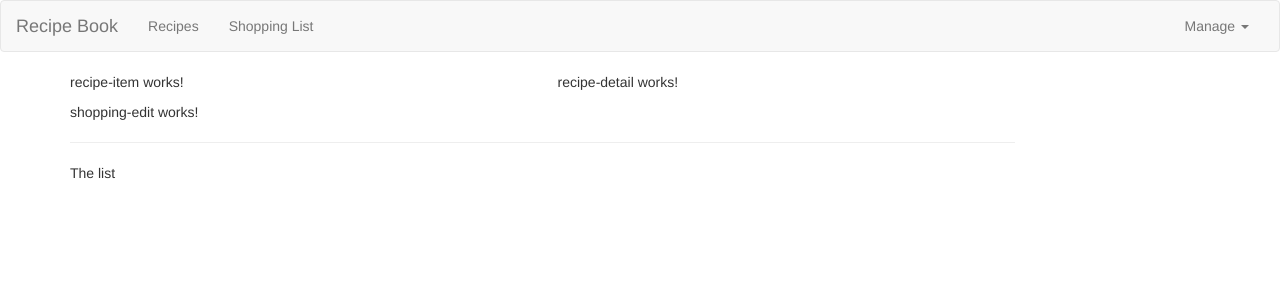
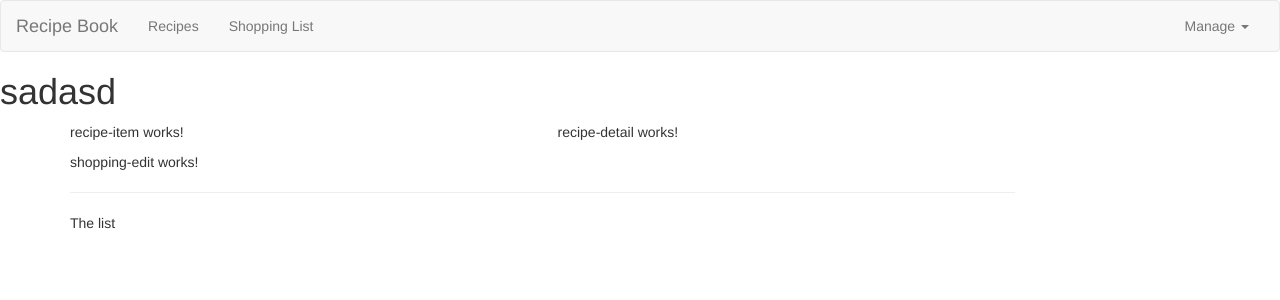
Before and after one commit to OxyMonster/Recipe-Book, an Angular app: page / in a window 1280 px wide. Shown: the top 300 px of the page. Built offline with nearby package versions, Linux system fonts and the light colour scheme.

Commit message:
Recipe-Book

```diff
--- a/src/app/header/header.component.html
+++ b/src/app/header/header.component.html
@@ -20,3 +20,7 @@
         </div>
     </div>
 </nav>
+
+<h1>
+    sadasd
+</h1>
```
